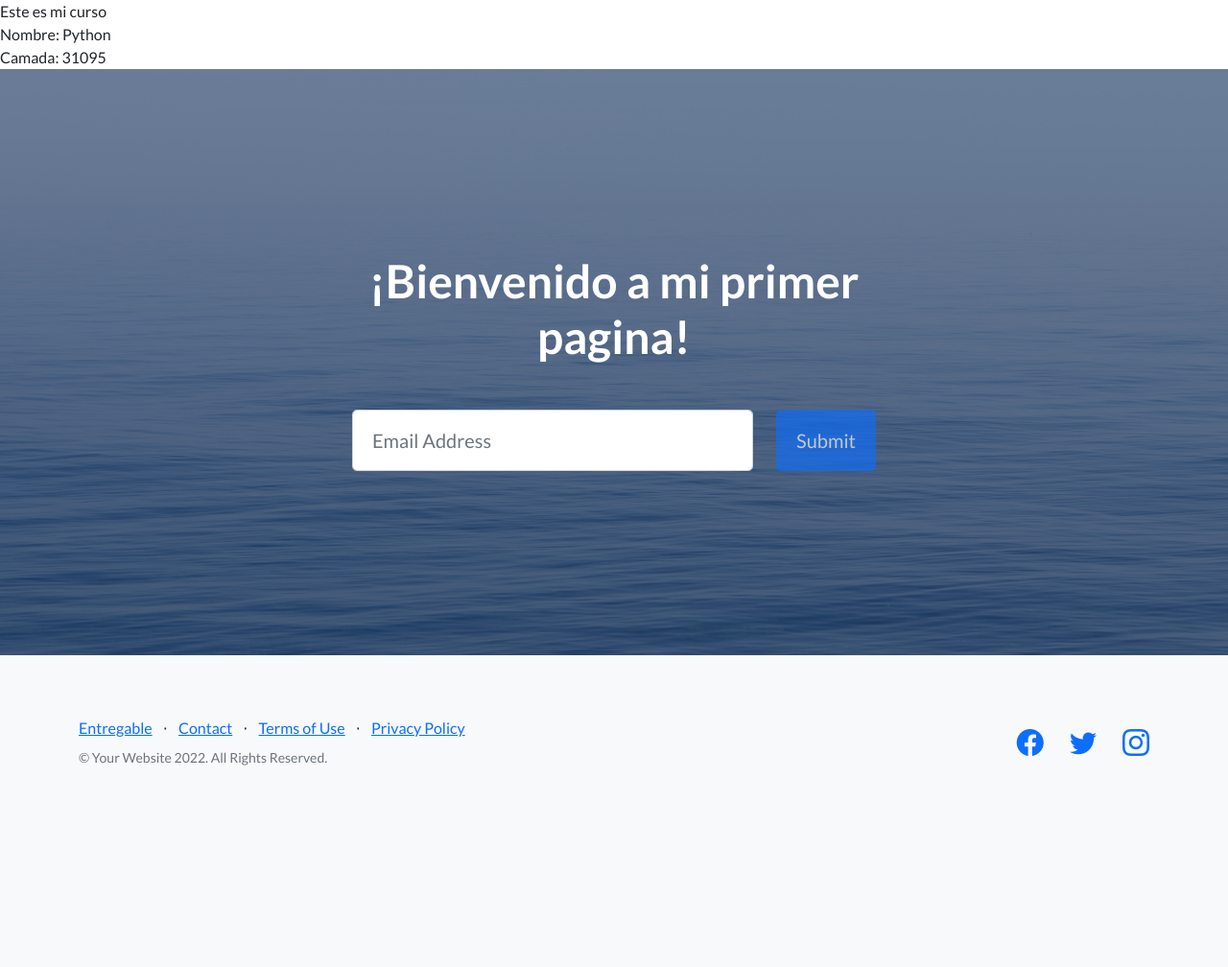
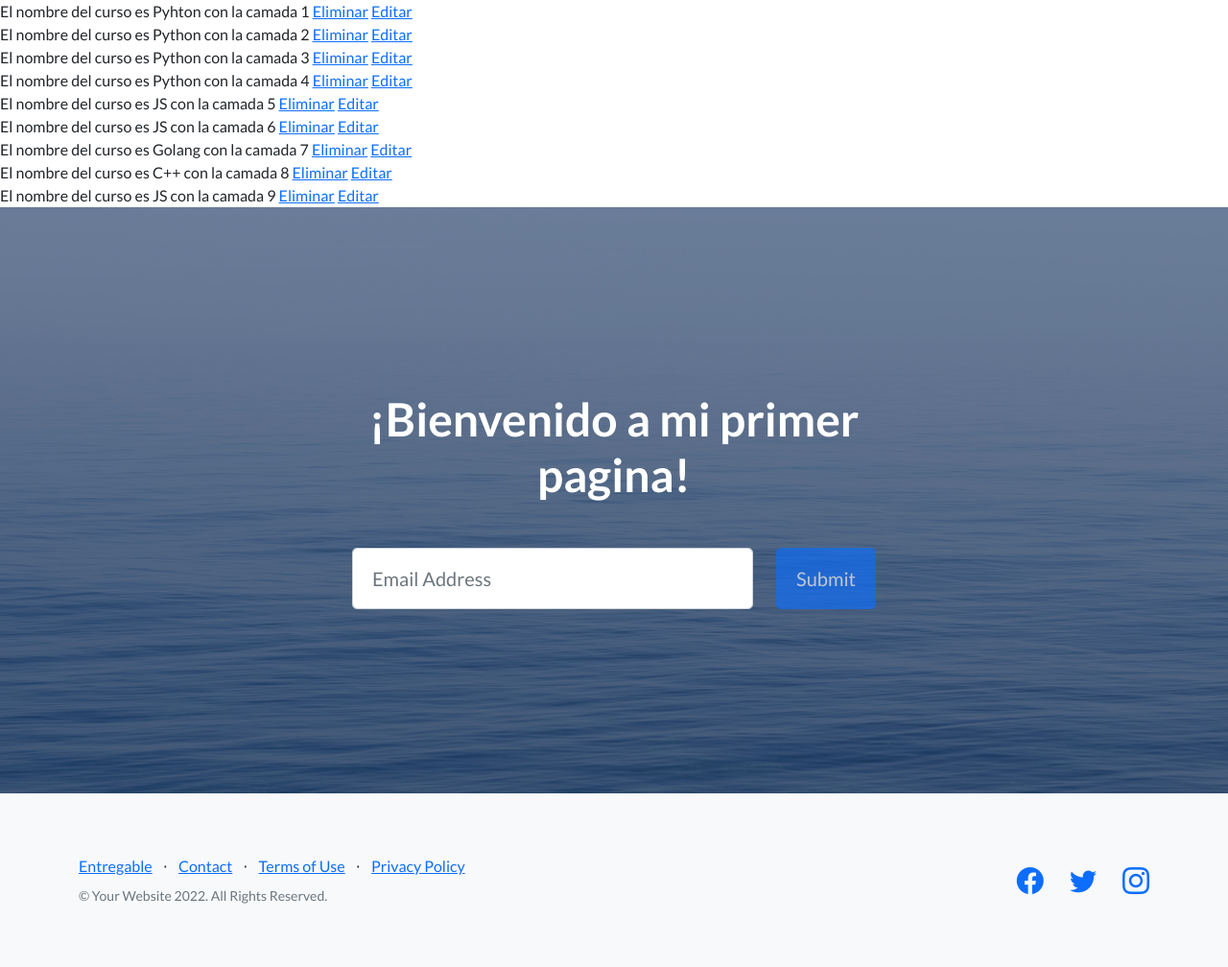
Before and after one commit to jonardgz/Proyecto4-AppCoder, a Django app: page /AppCoder/curso/ in a window 1280 px wide. Shown: the part 66-1074 px from the top of the page at 96% size. Before the commit the page ends 864 px from the top, so only its background shows below. Run offline with Django 4.2, Linux system fonts and the light colour scheme; data comes from the database, SQL or seed files in the repository; both versions use the stored data as it was after the commit; some libraries are stand-ins or nearby versions.

Commit message:
Trabajando con vistas

```diff
--- a/AppCoder/models.py
+++ b/AppCoder/models.py
@@ -4,7 +4,10 @@ from django.db import models
 class Curso(models.Model):
     nombre = models.CharField(max_length=40)
     camada = models.IntegerField(unique=True)
+    #activo = models.BooleanField(default=True)
 
+    def __str__(self):
+        return (f"Curso: {self.nombre}, Camada {self.camada}")
 
 class Estudiantes(models.Model):
     nombre = models.CharField(max_length=30)
@@ -23,3 +26,6 @@ class Entregable(models.Model):
     nombre = models.CharField(max_length=30)
     fecha_de_entrega = models.DateField()
     entregado = models.BooleanField()
+
+    def __str__(self):
+        return (f"Curso: {self.nombre}, Fecha de Entrega {self.fecha_de_entrega}, Entregado {self.entregado}")
--- a/AppCoder/urls.py
+++ b/AppCoder/urls.py
@@ -3,10 +3,11 @@ from AppCoder.views import *
 
 urlpatterns = [
     path('', inicio, name='AppCoderInicio'),
-    path('curso/', curso, name='AppCoderCurso'),
+    path('curso/', CursoList.as_view(), name='AppCoderCurso'),
     path('entregable/', entregable, name='AppCoderEntregable'),
     path('cursoFormulario/', cursoFormulario, name='AppCodercursoFormulario'),
     path('busquedaCamada/', busquedaCamada, name='AppCoderBusquedaCamada'),
     path('busquedaCamadaPost/', busquedaCamada_post, name='AppCoderBusquedaCamadaPost'),
-
+    path('eliminarCurso/<int:camada>', eliminar_Curso, name='AppCoderEliminarCurso'),
+    path('editarCurso/<int:camada>', editar_curso, name='AppCoderEditarCurso'),
 ]
--- a/AppCoder/views.py
+++ b/AppCoder/views.py
@@ -1,5 +1,12 @@
-import datetime
+import datetime, django
+
+from django.contrib import messages
 from django.shortcuts import render, redirect
+from django.urls import reverse_lazy
+from django.views.generic import ListView
+from django.views.generic.edit import CreateView, UpdateView, DeleteView
+from django.views.generic.detail import DetailView
+
 from AppCoder.models import Curso, Entregable
 from AppCoder.forms import CursoForm, busquedaCamadaForm
 
@@ -8,13 +15,59 @@ def inicio(request):
     return render(request, 'index.html')
 
 
-def curso(request):
-    curso1 = Curso(nombre="Python", camada=31095)
-    curso1.save()
+class CursoList(ListView):
+    model = Curso
+    template_name = 'AppCoder/Curso.html'
+
+
+#def curso(request):
+#    cursos = Curso.objects.all()
+#    contexto = {
+#        'cursos': cursos
+#    }
+#    }
+#
+#    return render(request, 'AppCoder/Curso.html', contexto)
+
+
+def editar_curso(request, camada):
+    curso_editar = Curso.objects.get(camada=camada)
+
+    if request.method == 'POST':
+        MiFormulario = CursoForm(request.POST)
+
+        if MiFormulario.is_valid():
+            data = MiFormulario.cleaned_data
+            curso_editar.nombre = data.get('nombre')
+            curso_editar.camada = data.get('camada')
+
+            try:
+                curso_editar.save()
+
+            except django.db.utils.IntegrityError:
+                messages.error(request, "La modificacion fallo por la camada ya existe.")
+
+            return redirect('AppCoderCurso')
+
     contexto = {
-        'curso': curso1
+        'form': CursoForm(
+            initial={
+                "nombre": curso_editar.nombre,
+                "camada": curso_editar.camada
+            }
+        )
     }
-    return render(request, 'AppCoder/Curso.html', contexto)
+
+    return render(request, "AppCoder/cursoFormulario.html", contexto)
+
+
+def eliminar_Curso(request, camada):
+    curso_elimnar = Curso.objects.get(camada=camada)
+    curso_elimnar.delete()
+
+    messages.info(request, f"El Curso {curso_elimnar} fue eliminado")
+
+    return redirect('AppCoderCurso')
 
 
 def entregable(request):
@@ -33,13 +86,16 @@ def entregable(request):
 
 
 def cursoFormulario(request):
+
     if request.method == 'POST':
         MiFormulario = CursoForm(request.POST)
+
         if MiFormulario.is_valid():
             data = MiFormulario.cleaned_data
             curso1 = Curso(nombre=data.get('nombre'), camada=data.get('camada'))
             curso1.save()
-            return redirect('AppCodercursoFormulario')
+
+            return redirect('AppCoderCurso')
 
     cursos = Curso.objects.all()
 
--- a/Templates/AppCoder/Curso.html
+++ b/Templates/AppCoder/Curso.html
@@ -5,7 +5,12 @@
 {% endblock %}
 
 {% block inicio %}
-    Este es mi curso<br>
-    Nombre: {{ curso.nombre }}<br>
-    Camada: {{ curso.camada }}<br>
+
+    {% for curso in object_list %}
+        El nombre del curso es {{ curso.nombre }} con la camada {{ curso.camada }}
+        <a href="{% url 'AppCoderEliminarCurso' curso.camada %}">Eliminar</a>
+        <a href="{% url 'AppCoderEditarCurso' curso.camada %}">Editar</a>
+        <br>
+    {% endfor %}
+
 {% endblock %}
--- a/Templates/index.html
+++ b/Templates/index.html
@@ -26,6 +26,10 @@
 
         <!-- Navigation-->
         {% include 'Base/navigation.html' %}
+
+        {% for message in messages %}
+            <p>{{ message }}</p>
+        {% endfor %}
 
         {% block inicio %}
             Esta es la pagina de inicio
```
Also changed, not shown: Templates/AppCoder/cursoFormulario.html (+3 -6 lines), AppCoder/migrations/0003_curso_activo.py (added), db.sqlite3.
